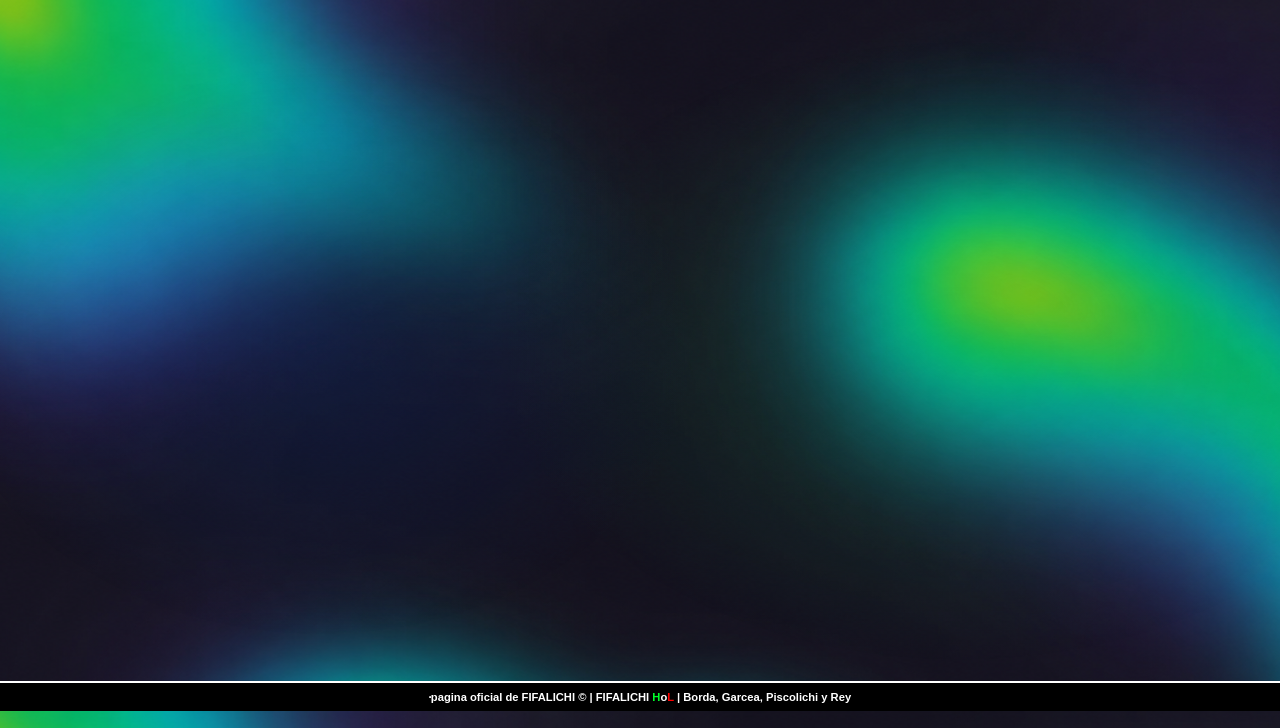
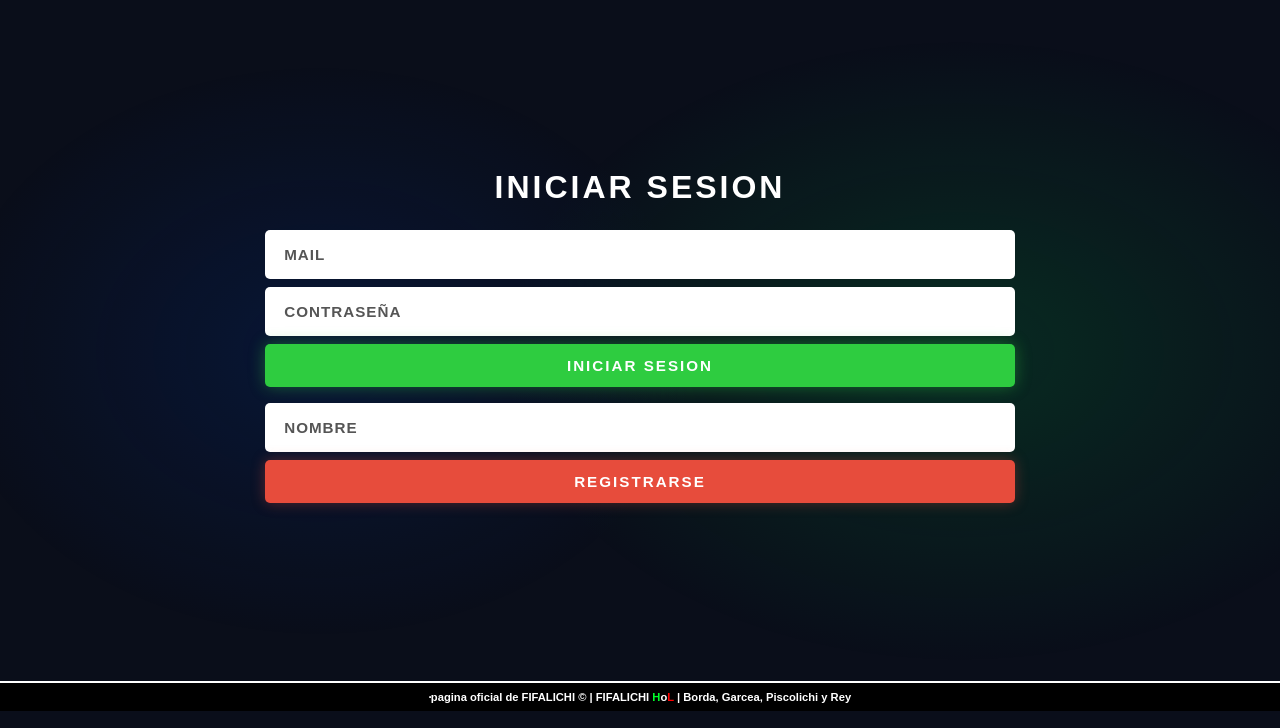
Before and after one commit to PioIX/2026_TPIN1_G01, a plain HTML site: page Front/html/resgister.html in a window 1280 px wide. Shown: the part 89-817 px from the top of the page. Drawn offline with Linux system fonts and the light colour scheme; a web font is replaced by a local one.

Commit message:
registro 0.5

```diff
--- a/Front/html/resgister.html
+++ b/Front/html/resgister.html
@@ -18,9 +18,23 @@
 			</div>
 		</div>
 	</header>
-	<main>
 
-	</main>
+	<main class="main-login">
+        <div class="login-container">
+            <h2>INICIAR SESION</h2>
+
+            <div class="seccion">
+                <input type="email" placeholder="MAIL">
+                <input type="password" placeholder="CONTRASEÑA">
+                <button class="btn btn-jugar" onclick="logIn()">INICIAR SESION</button>
+            </div>
+
+            <div class="seccion">
+                <input type="text" placeholder="NOMBRE">
+                <button class="btn btn-rojo" onclick="register()">REGISTRARSE</button>
+            </div>
+        </div>
+    </main>
 
 	<footer>
 		<hr>
--- a/Front/style/style.css
+++ b/Front/style/style.css
@@ -5,28 +5,9 @@
     font-family: Arial, Helvetica, sans-serif;
 }
 
-@font-face {
-    font-family: 'Power Grotesk';
-    src: url('../fonts/PowerGrotesk-Regular.woff2') format('woff2'),
-         url('../fonts/PowerGrotesk-Regular.woff') format('woff');
-    font-weight: normal;
-    font-style: normal;
-    font-display: swap;
-}
-
-body {
-    font-family: 'Power Grotesk', sans-serif;
-}
-
 body {
     background: #0a0e1a;
     min-height: 100vh;
-
-    background-image: url('../images/fondo.png');
-    background-size: cover;      /* cubre toda la pantalla */
-    background-position: center;
-    background-repeat: no-repeat;
-    background-attachment: fixed; /* no se mueve al scrollear */
 }
 
 body::before {
@@ -97,17 +78,153 @@ footer h4 {
 .h_green, .higher_green { color: rgb(0, 255, 42); }
 .l_red,   .lower_red   { color: rgb(255, 0, 0); }
 
+/* ---------- MAIN BASE ---------- */
 main {
     position: relative;
     z-index: 1;
     min-height: calc(100vh - 60px);
+    padding-bottom: 60px; /* espacio para el footer fijo */
+}
+
+/* ---------- MAIN MENU (menu.html) ---------- */
+main.main-menu {
     display: flex;
     align-items: center;
     justify-content: space-between;
     padding: 2rem 6rem 60px 6rem;
-    margin-left: 10rem;
 }
 
+/* ---------- MAIN LOGIN (login.html) ---------- */
+main.main-login {
+    display: flex;
+    align-items: center;
+    justify-content: center;
+    padding: 2rem 1rem 60px 1rem;
+}
+
+/* ---------- MAIN GAME (game.html) ---------- */
+main.main-game {
+    display: flex;
+    align-items: center;
+    justify-content: center;
+    padding: 2rem 2rem 60px 2rem;
+}
+
+/* ---------- MAIN FILTROS (filters.html) ---------- */
+main.main-filtros {
+    display: flex;
+    flex-direction: column;
+    align-items: center;
+    padding: 2rem 4rem 60px 4rem;
+    gap: 1rem;
+}
+
+/* ---------- MAIN MODO (mode.html) ---------- */
+main.main-modo {
+    display: flex;
+    flex-direction: column;
+    align-items: center;
+    justify-content: center;
+    padding: 2rem 4rem 60px 4rem;
+    gap: 1rem;
+}
+
+/* ---------- MAIN PUNTAJE (points.html) ---------- */
+main.main-puntaje {
+    display: flex;
+    flex-direction: column;
+    align-items: center;
+    padding: 2rem 4rem 60px 4rem;
+    gap: 1rem;
+}
+
+/* ---------- BOTONES ---------- */
+.btn {
+    display: block;
+    width: 100%;
+    padding: 0.8rem 1rem;
+    font-size: 0.95rem;
+    font-weight: bold;
+    letter-spacing: 2px;
+    border: none;
+    border-radius: 5px;
+    cursor: pointer;
+    text-align: center;
+    text-decoration: none;
+    transition: filter 0.15s, transform 0.1s, box-shadow 0.15s;
+}
+
+.btn:hover  { filter: brightness(1.15); transform: scale(1.02); }
+.btn:active { transform: scale(0.98); }
+
+.btn-jugar {
+    width: 100%;
+    background: #2ecc40;
+    color: white;
+    box-shadow: 0 0 16px rgba(46, 204, 64, 0.4);
+    padding: 0.8rem 1rem;
+    font-size: 0.95rem;
+    font-weight: bold;
+    letter-spacing: 2px;
+    border: none;
+    border-radius: 5px;
+    cursor: pointer;
+    text-align: center;
+    text-decoration: none;
+    transition: filter 0.15s, transform 0.1s, box-shadow 0.15s;
+}
+
+.btn-jugar:hover {
+    filter: brightness(1.15);
+    transform: scale(1.02);
+    box-shadow: 0 0 28px rgba(46, 204, 64, 0.65);
+}
+
+.btn-blanco {
+    background: white;
+    color: #111;
+    box-shadow: 0 2px 8px rgba(0,0,0,0.3);
+}
+
+.btn-rojo {
+    background: #e74c3c;
+    color: white;
+    box-shadow: 0 0 14px rgba(231, 76, 60, 0.35);
+}
+
+.btn-rojo:hover {
+    box-shadow: 0 0 26px rgba(231, 76, 60, 0.65);
+}
+
+/* ---------- INPUTS ---------- */
+input[type="text"],
+input[type="email"],
+input[type="password"],
+input[type="number"],
+select {
+    width: 100%;
+    padding: 1rem 1.2rem;
+    font-size: 0.95rem;
+    font-weight: bold;
+    letter-spacing: 1px;
+    border: none;
+    border-radius: 5px;
+    background: white;
+    color: #111;
+    outline: none;
+}
+
+input::placeholder {
+    color: #555;
+    font-weight: bold;
+    letter-spacing: 1px;
+}
+
+input:focus, select:focus {
+    box-shadow: 0 0 0 2px #2ecc40;
+}
+
+/*MENU BOTONES*/
 .menu-botones {
     display: flex;
     flex-direction: column;
@@ -172,74 +289,40 @@ main {
 
 .btn-info:hover .tooltip { display: block; }
 
-.btn {
-    display: block;
-    width: 100%;
-    padding: 0.8rem 1rem;
-    font-size: 0.95rem;
-    font-weight: bold;
-    letter-spacing: 2px;
-    border: none;
-    border-radius: 5px;
-    cursor: pointer;
-    text-align: center;
-    text-decoration: none;
-    transition: filter 0.15s, transform 0.1s, box-shadow 0.15s;
-}
-
-.btn:hover  { filter: brightness(1.15); transform: scale(1.02); }
-.btn:active { transform: scale(0.98); }
-
-.btn-jugar {
-    width: 100%;
-    background: #2ecc40;
-    color: white;
-    box-shadow: 0 0 16px rgba(46, 204, 64, 0.4);
-    padding: 0.8rem 1rem;
-    font-size: 0.95rem;
-    font-weight: bold;
-    letter-spacing: 2px;
-    border: none;
-    border-radius: 5px;
-    cursor: pointer;
-    text-align: center;
-    text-decoration: none;
-    transition: filter 0.15s, transform 0.1s, box-shadow 0.15s;
-}
-
-.btn-jugar:hover {
-    filter: brightness(1.15);
-    transform: scale(1.02);
-    box-shadow: 0 0 28px rgba(46, 204, 64, 0.65);
-}
-
-.btn-blanco {
-    background: white;
-    color: #111;
-    box-shadow: 0 2px 8px rgba(0,0,0,0.3);
-}
-
-.btn-rojo {
-    background: #e74c3c;
-    color: white;
-    box-shadow: 0 0 14px rgba(231, 76, 60, 0.35);
-}
-
-.btn-rojo:hover {
-    box-shadow: 0 0 26px rgba(231, 76, 60, 0.65);
-}
-
-/* ---------- LOGO DERECHA ---------- */
 .menu-logo {
     display: flex;
     align-items: center;
     justify-content: center;
     flex: 1;
-    margin-left: 10rem;
 }
 
 .menu-logo img {
-    height:20rem;
+    height: 260px;
     width: auto;
     filter: drop-shadow(0 0 30px rgba(0, 255, 60, 0.3));
 }
+
+/* ---------- LOGIN (login.html) ---------- */
+.login-container {
+    width: 100%;
+    max-width: 750px;
+}
+
+.login-container h2 {
+    color: white;
+    text-align: center;
+    font-size: 2rem;
+    letter-spacing: 3px;
+    margin-bottom: 1.5rem;
+}
+
+.seccion {
+    display: flex;
+    flex-direction: column;
+    gap: 0.5rem;
+    margin-bottom: 1rem;
+}
+
+.seccion + .seccion {
+    margin-top: 1rem;
+}
```
Also changed, not shown: Front/html/filters.html (+1 -1 lines), Front/html/game.html (+1 -1 lines), Front/html/menu.html (+1 -4 lines), Front/html/mode.html (+1 -1 lines), Front/html/points.html (+1 -1 lines), 3 other files.
